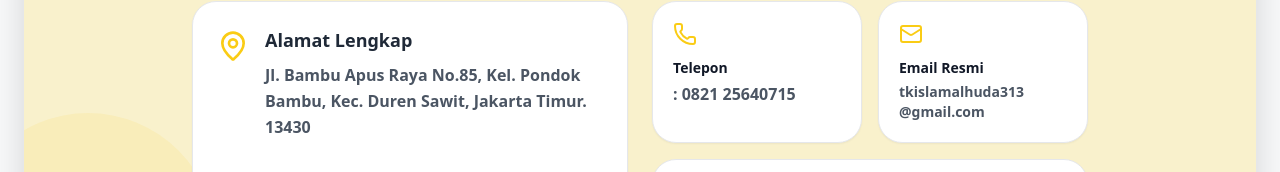
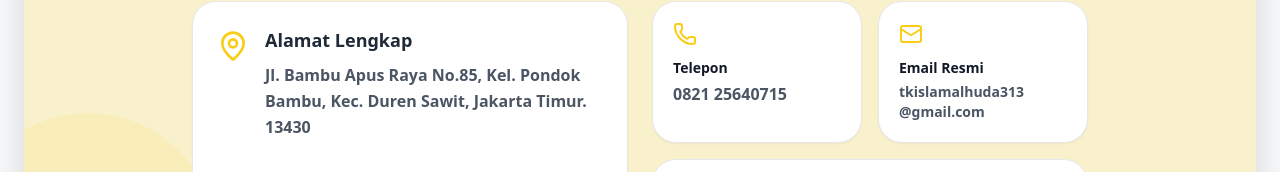
Before and after one commit to tktpq-al-huda/tk-tpq-project, a React (Vite) app: page /tk in a window 1280 px wide. Shown: the part 3297-3469 px from the top of the page. Built offline with nearby package versions, Linux system fonts and the light colour scheme.

Commit message:
Minor update, and fixed error

```diff
--- a/src/pages/tk/TKProfil.jsx
+++ b/src/pages/tk/TKProfil.jsx
@@ -191,7 +191,7 @@ export default function TKProfil() {
                     <Phone className="w-6 h-6 text-huda-yellow" />
                     <div>
                       <p className="font-extrabold text-gray-900 text-sm mb-1">Telepon</p>
-                      <p className="text-gray-600 font-bold">: 0821 25640715</p>
+                      <p className="text-gray-600 font-bold">0821 25640715</p>
                     </div>
                   </a>
 
```
